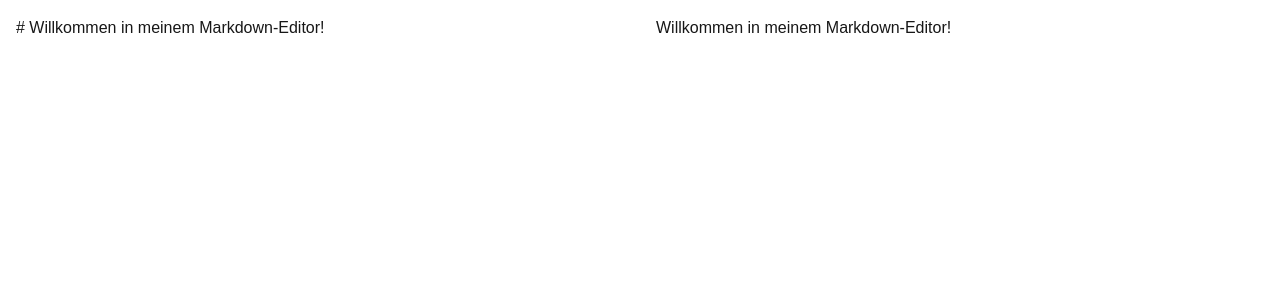
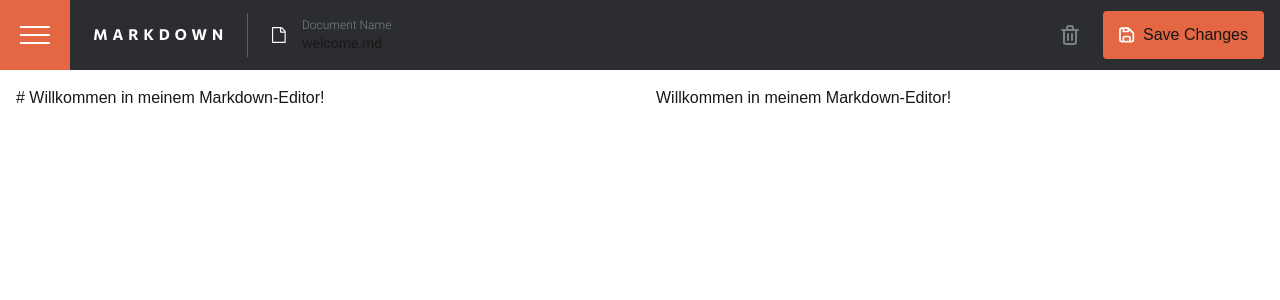
Before and after one commit to marcel-schmidt-dev/in-browser-markdown-editor, a Next.js app: page / in a window 1280 px wide. Shown: the top 300 px of the page. Built offline with nearby package versions, Linux system fonts and the light colour scheme.

Commit message:
added HeaderComponent Layout

```diff
--- a/src/app/page.js
+++ b/src/app/page.js
@@ -1,8 +1,10 @@
+import Header from "@/components/Header";
 import MarkdownEditor from "@/components/MarkDownEditor.jsx";
 
 export default function Home() {
   return (
     <div>
+      <Header />
       <MarkdownEditor />
     </div>
   );
--- a/src/components/Header.jsx
+++ b/src/components/Header.jsx
@@ -1,7 +1,47 @@
+import Image from "next/image";
+import Logo from "../../public/images/logo.svg";
+import MenuIcon from "../../public/images/icon-menu.svg";
+import DocumentIcon from "../../public/images/icon-document.svg";
+import SaveIcon from "../../public/images/icon-save.svg";
+
 const Header = () => {
   return (
-    <div className="flex w-full bg-gray-800">
-      <div></div>
+    <div className="flex w-full bg-gray-800 justify-between">
+      <div className="flex items-center">
+        <button className="flex items-center aspect-square p-5 hover:bg-orangeDefault transition-colors">
+          <Image src={MenuIcon} alt="Menu" width={30} height={0} />
+        </button>
+        <Image
+          src={Logo}
+          alt="Logo"
+          className="py-4 px-6 border-r-[1px] border-gray-600"
+          width={178}
+          height={0}
+        />
+        <div className="flex gap-4 ml-6 items-center">
+          <Image src={DocumentIcon} alt="DocumentIcon" width={14} height={0} />
+          <div>
+            <div className="font-roboto-light text-xs text-gray-500">Document Name</div>
+            <div className="font-roboto-regular text-sm">welcome.md</div>
+          </div>
+        </div>
+      </div>
+      <div className="flex items-center pr-4 gap-6">
+        <button>
+          <svg
+            width="18"
+            height="20"
+            xmlns="http://www.w3.org/2000/svg"
+            className="hover:fill-orangeDefault transition-all"
+            fill="#7C8187">
+            <path d="M7 16a1 1 0 0 0 1-1V9a1 1 0 1 0-2 0v6a1 1 0 0 0 1 1ZM17 4h-4V3a3 3 0 0 0-3-3H8a3 3 0 0 0-3 3v1H1a1 1 0 1 0 0 2h1v11a3 3 0 0 0 3 3h8a3 3 0 0 0 3-3V6h1a1 1 0 0 0 0-2ZM7 3a1 1 0 0 1 1-1h2a1 1 0 0 1 1 1v1H7V3Zm7 14a1 1 0 0 1-1 1H5a1 1 0 0 1-1-1V6h10v11Zm-3-1a1 1 0 0 0 1-1V9a1 1 0 0 0-2 0v6a1 1 0 0 0 1 1Z" />
+          </svg>
+        </button>
+        <button className="flex items-center gap-2 px-4 py-3 bg-orangeDefault rounded hover:bg-orangeHover transition-colors">
+          <Image src={SaveIcon} alt="DocumentIcon" width={16} height={0} />
+          Save Changes
+        </button>
+      </div>
     </div>
   );
 };
--- a/tailwind.config.js
+++ b/tailwind.config.js
@@ -20,8 +20,8 @@ module.exports = {
           900: '#1D1F22',
           1000: '#151619',
         },
-        orange_default: '#1DA1F2',
-        orange_hover: '#F39765'
+        orangeDefault: '#E46643',
+        orangeHover: '#F39765'
       },
       fontFamily: {
         'roboto-light': ['Roboto-Light', 'sans-serif'],
```
Also changed, not shown: src/components/MarkDownEditor.jsx (+4 -4 lines), public/images/logo.svg.
